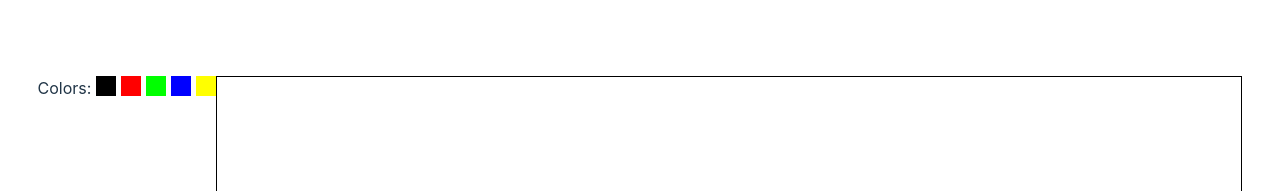
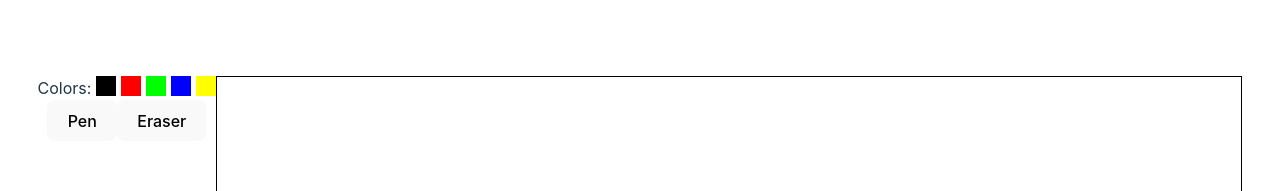
Before and after one commit to nikhil-tiwary61/drawing-board, a React (Vite) app: page / in a window 1280 px wide. Shown: the top 191 px of the page. Built offline with nearby package versions, Linux system fonts and the light colour scheme.

Commit message:
feat: add eraser to clean up the canvas

```diff
--- a/src/App.jsx
+++ b/src/App.jsx
@@ -5,18 +5,21 @@ import ToolBar from "./components/ToolBar";
 
 function App() {
   const [currentColor, setCurrentColor] = useState("#000000");
+  const [isErasing, setIsErasing] = useState(false);
 
   function changeColor(color) {
     setCurrentColor(color);
-    console.log(`the color was changed to ${color}`);
+  }
+  function changeEraser(boolean) {
+    boolean ? setIsErasing(true) : setIsErasing(false);
   }
 
   return (
     <>
       {/* <h1>DrawBoard App</h1> */}
       <div id="components">
-        <ToolBar changeColor={changeColor} />
-        <Canvas currentColor={currentColor} />
+        <ToolBar changeColor={changeColor} changeEraser={changeEraser} />
+        <Canvas currentColor={currentColor} isErasing={isErasing} />
       </div>
     </>
   );
--- a/src/components/Canvas.jsx
+++ b/src/components/Canvas.jsx
@@ -1,6 +1,6 @@
 import { useEffect, useRef, useState } from "react";
 
-export default function Canvas({ currentColor }) {
+export default function Canvas({ currentColor, isErasing }) {
   const canvasRef = useRef(null);
   const [isDrawing, setIsDrawing] = useState(false);
   const [prevPosition, setPrevPosition] = useState({ x: 0, y: 0 });
@@ -46,8 +46,8 @@ export default function Canvas({ currentColor }) {
     ctx.moveTo(prevPosition.x, prevPosition.y);
     ctx.lineTo(currentX, currentY);
 
-    ctx.strokeStyle = currentColor;
-    ctx.lineWidth = 5; //to be changed into dynamic value
+    ctx.strokeStyle = isErasing ? "#ffffff" : currentColor;
+    ctx.lineWidth = isErasing ? 40 : 5; //to be changed into dynamic value
     ctx.stroke();
 
     setPrevPosition({ x: currentX, y: currentY });
--- a/src/components/ToolBar.jsx
+++ b/src/components/ToolBar.jsx
@@ -1,7 +1,8 @@
-export default function ToolBar({ changeColor }) {
+export default function ToolBar({ changeColor, changeEraser }) {
   const colors = ["#000000", "#ff0000", "#00ff00", "#0000ff", "#ffff00"];
 
   return (
+    <div className="toolbox">
       <div className="toolbar">
         <span>Colors:</span>
         {colors.map((color, index) => {
@@ -15,5 +16,8 @@ export default function ToolBar({ changeColor }) {
           );
         })}
       </div>
+      <button onClick={() => changeEraser(false)}>Pen</button>
+      <button onClick={() => changeEraser(true)}>Eraser</button>
+    </div>
   );
 }
```
Lines whose indentation alone changed are shown as unchanged.
